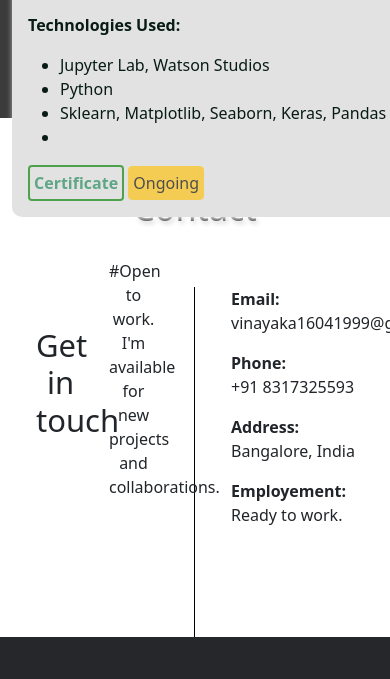
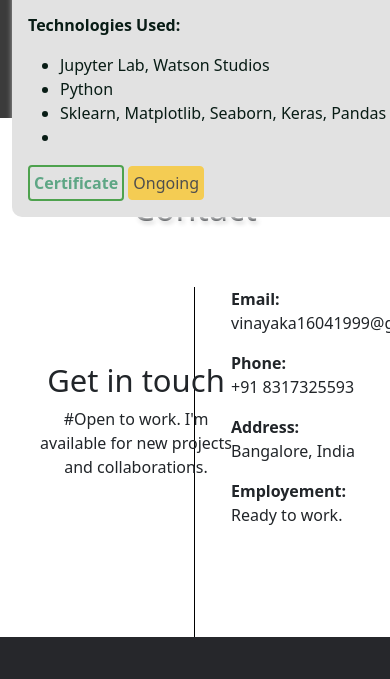
Before and after one commit to vinayaka16041999/Portfolio, a plain HTML site: page index.html in a window 390 px wide. Shown: the part 3652-4331 px from the top of the page. Drawn offline with nearby package versions, Linux system fonts and the light colour scheme.

Commit message:
Update index.css

```diff
--- a/index.css
+++ b/index.css
@@ -340,6 +340,24 @@ body{
        width:200px !important;
 
    }
+   /* --------------------------------------------------------------------------------------------------- */
+   .left-container{
+    display:flex;
+    flex-direction:row !important;
+    display:block !important;
+    text-align:center !important;
+    }
+    .left-container .contact-me{
+    display: block !important;
+    width:200px !important;
+    }
+    .left-container p{
+    width:200px !important;
+    }
+    .contact-left-section{
+        display: flex;
+        align-items: center !important;
+    }
 }
 .flex-center a{
     margin
```
